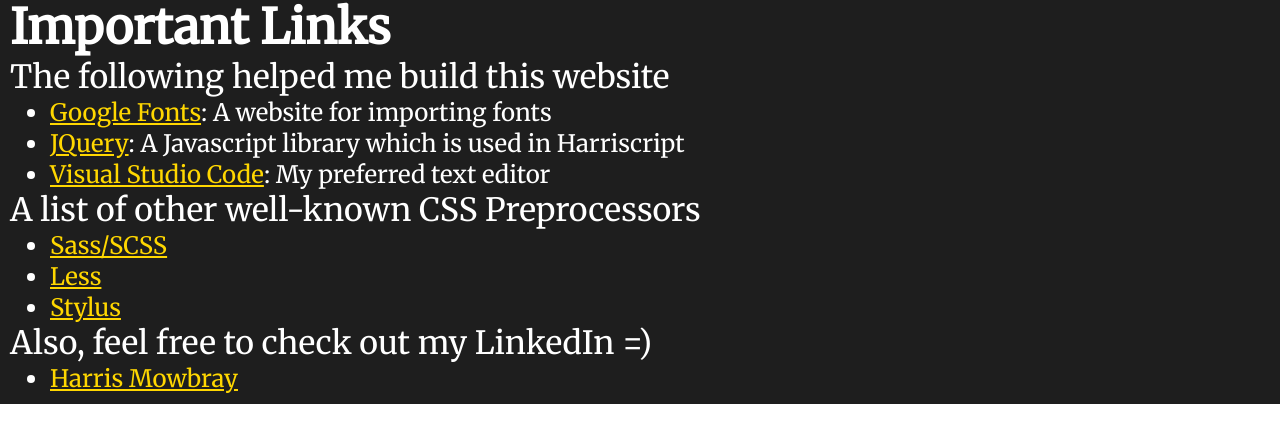
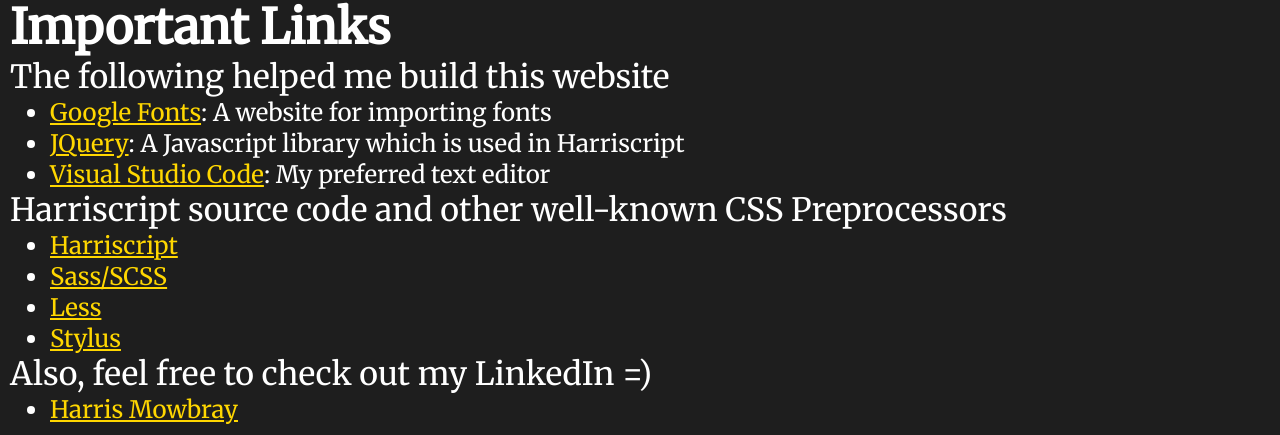
Before and after one commit to harrisproject/harrisproject.github.io, a plain HTML site: page index.html in a window 1280 px wide. Shown: the part 3057-3492 px from the top of the page. Before the commit the page ends 3461 px from the top, so only its background shows below. Drawn offline with nearby package versions, Linux system fonts and the light colour scheme.

Commit message:
Update index.html

```diff
--- a/index.html
+++ b/index.html
@@ -88,8 +88,9 @@
                 <li><a target='_blank' href="https://jquery.com/">JQuery</a>: A Javascript library which is used in Harriscript</li>
                 <li><a target='_blank' href="https://code.visualstudio.com/">Visual Studio Code</a>: My preferred text editor</li>
             </ul>
-            <p>A list of other well-known CSS Preprocessors</p>
+            <p>Harriscript source code and other well-known CSS Preprocessors</p>
             <ul>
+                <li><a target='_blank' href="https://github.com/harrisproject/harrisproject.github.io/blob/master/compile.js">Harriscript</a></li>
                 <li><a target='_blank' href="https://sass-lang.com/">Sass/SCSS</a></li>
                 <li><a target='_blank' href="http://lesscss.org/">Less</a></li>
                 <li><a target='_blank' href="http://stylus-lang.com/">Stylus</a></li>
```
